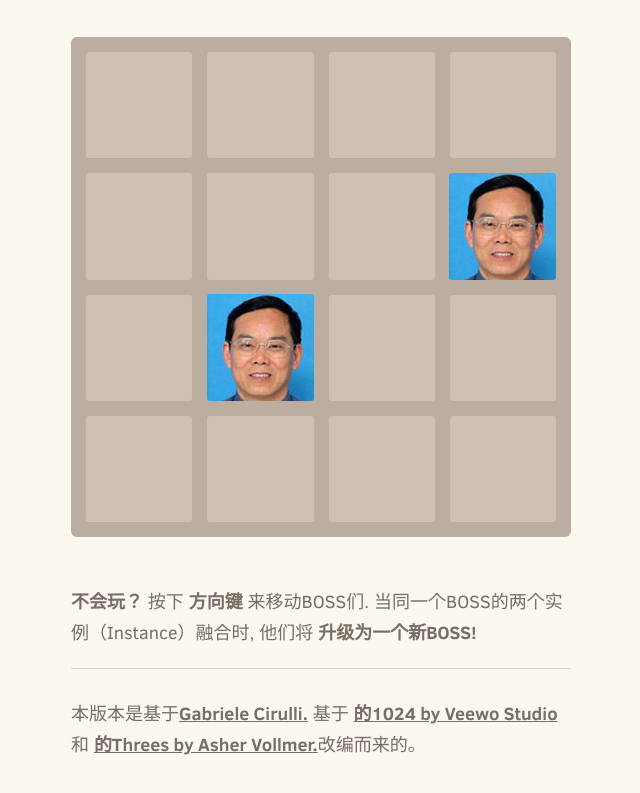
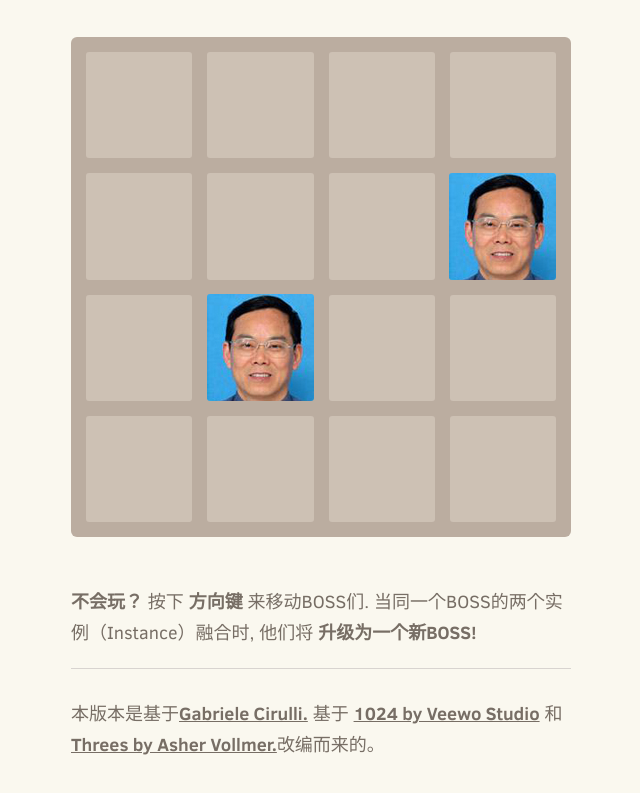
Before and after one commit to ryancheunggit/2048_UJS_Style, a plain HTML site: page index.html in a window 1280 px wide. Shown: the part 277-1070 px from the top of the page, without its empty margins (319-959 px from the left). Drawn offline with Linux system fonts and the light colour scheme.

Commit message:
minor fix

```diff
--- a/index.html
+++ b/index.html
@@ -77,7 +77,7 @@
     </p>
     <hr>
     <p>
-    本版本是基于<a href="http://gabrielecirulli.com" target="_blank">Gabriele Cirulli.</a> 基于 <a href="https://itunes.apple.com/us/app/1024!/id823499224" target="_blank">的1024 by Veewo Studio</a> 和 <a href="http://asherv.com/threes/" target="_blank">的Threes by Asher Vollmer.</a>改编而来的。
+    本版本是基于<a href="http://gabrielecirulli.com" target="_blank">Gabriele Cirulli.</a> 基于 <a href="https://itunes.apple.com/us/app/1024!/id823499224" target="_blank">1024 by Veewo Studio</a> 和 <a href="http://asherv.com/threes/" target="_blank">Threes by Asher Vollmer.</a>改编而来的。
     </p>
   </div>
 
```
